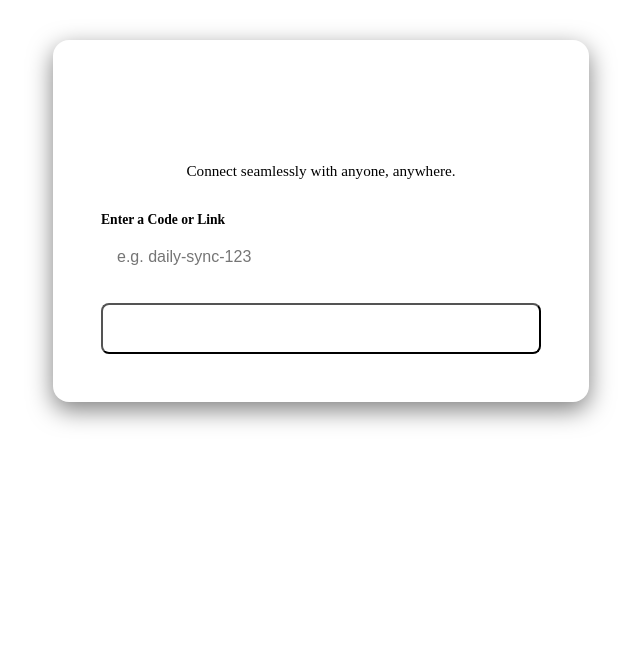
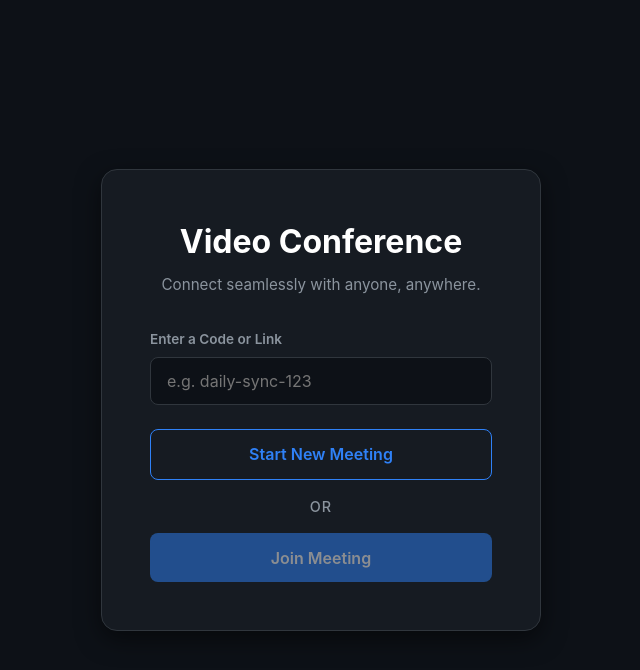
Before and after one commit to jaywadekar18/Video-conference-app, a React (Vite) app: page / in a window 1280 px wide. Shown: the top 670 px of the page, without its empty margins (319-959 px from the left). Built offline with nearby package versions, Linux system fonts and the light colour scheme.

Commit message:
feat: Implement initial video conference application frontend with join screen and basic video room UI.

```diff
--- a/index.html
+++ b/index.html
@@ -10,7 +10,7 @@
 
 <body>
   <div id="root"></div>
-  <script type="module" src="/src/App.tsx"></script>
+  <script type="module" src="/src/main.tsx"></script>
 </body>
 
 </html>
--- a/src/App.css
+++ b/src/App.css
@@ -68,17 +68,51 @@
   border-color: var(--accent);
 }
 
+.action-buttons {
+  display: flex;
+  flex-direction: column;
+  gap: 1rem;
+}
+
+.divider {
+  text-align: center;
+  color: var(--text-muted);
+  font-size: 0.9rem;
+  font-weight: 500;
+  text-transform: uppercase;
+  letter-spacing: 1px;
+}
+
 .join-btn {
-  background: var(--accent);
-  color: #fff;
   padding: 0.9rem;
   border-radius: 8px;
   font-size: 1rem;
   font-weight: 600;
+  width: 100%;
 }
 
-.join-btn:hover {
+.join-btn.primary {
+  background: var(--accent);
+  color: #fff;
+}
+
+.join-btn.primary:hover:not(:disabled) {
   background: var(--accent-hover);
+}
+
+.join-btn.primary:disabled {
+  opacity: 0.5;
+  cursor: not-allowed;
+}
+
+.join-btn.secondary {
+  background: transparent;
+  color: var(--accent);
+  border: 1px solid var(--accent);
+}
+
+.join-btn.secondary:hover {
+  background: rgba(47, 129, 247, 0.1);
 }
 
 /* Video Room */
@@ -208,3 +242,37 @@
 .control-btn.leave:hover {
   background: var(--danger-hover);
 }
+
+/* Mobile Responsiveness */
+@media (max-width: 768px) {
+  .App {
+    padding: 1rem;
+  }
+
+  .join-container {
+    padding: 2rem 1.5rem;
+  }
+
+  .videos-container {
+    grid-template-columns: 1fr;
+    grid-template-rows: 1fr 1fr;
+    gap: 1rem;
+  }
+
+  .room-header h2 {
+    font-size: 1rem;
+  }
+
+  .controls-bar {
+    flex-wrap: wrap;
+    padding: 0.8rem;
+    gap: 0.5rem;
+  }
+
+  .control-btn {
+    flex: 1;
+    min-width: 30%;
+    padding: 1rem 0.5rem;
+    font-size: 0.9rem;
+  }
+}
--- a/src/App.tsx
+++ b/src/App.tsx
@@ -37,20 +37,23 @@ function App() {
                 required
               />
             </div>
-            <button type="submit" className="join-btn">
-              Join Meeting
-            </button>
+            <div className="action-buttons">
+              <button
+                type="button"
+                className="join-btn secondary"
+                onClick={() => setJoinedRoom(Math.random().toString(36).substring(2, 8))}
+              >
+                Start New Meeting
+              </button>
+              <div className="divider">or</div>
+              <button type="submit" className="join-btn primary" disabled={!roomId.trim()}>
+                Join Meeting
+              </button>
+            </div>
           </form>
         </div>
       )}
     </div>
   );
 }
-import { createRoot } from 'react-dom/client';
-
-const rootElement = document.getElementById('root');
-if (rootElement) {
-  createRoot(rootElement).render(<App />);
-}
-
 export default App;
--- /dev/null
+++ b/src/main.tsx
@@ -0,0 +1,8 @@
+import { createRoot } from 'react-dom/client';
+import App from './App';
+import './index.css';
+
+const rootElement = document.getElementById('root');
+if (rootElement) {
+  createRoot(rootElement).render(<App />);
+}
```
Also changed, not shown: 1 other file (tests, documents, lock files or other folders).
